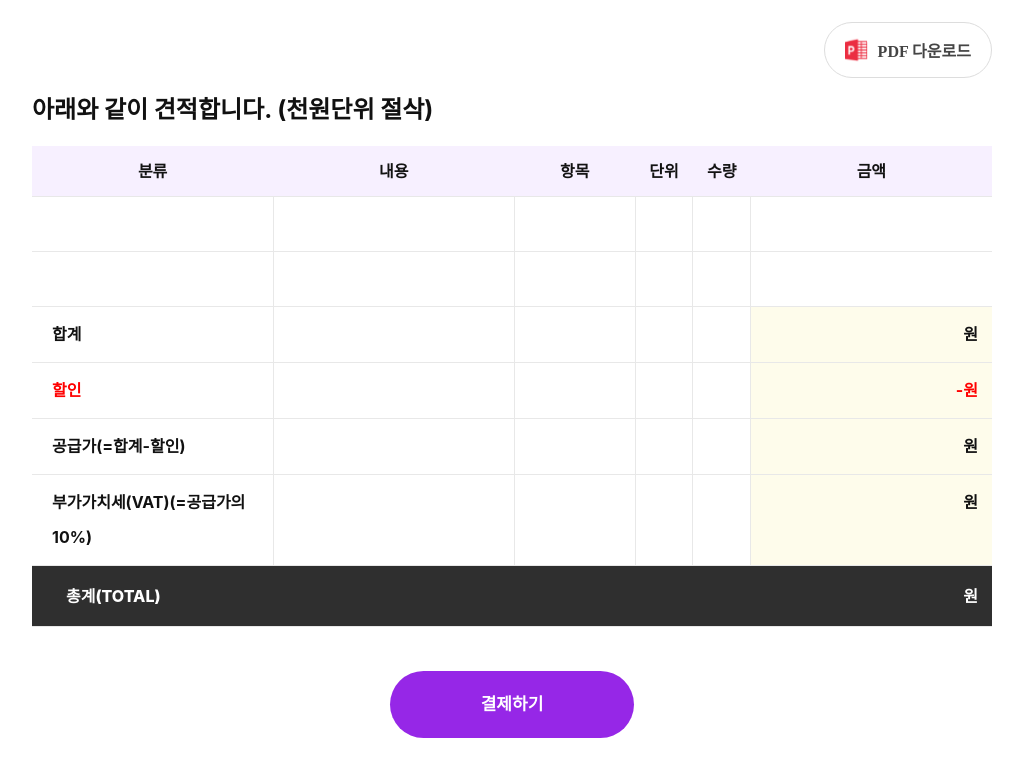
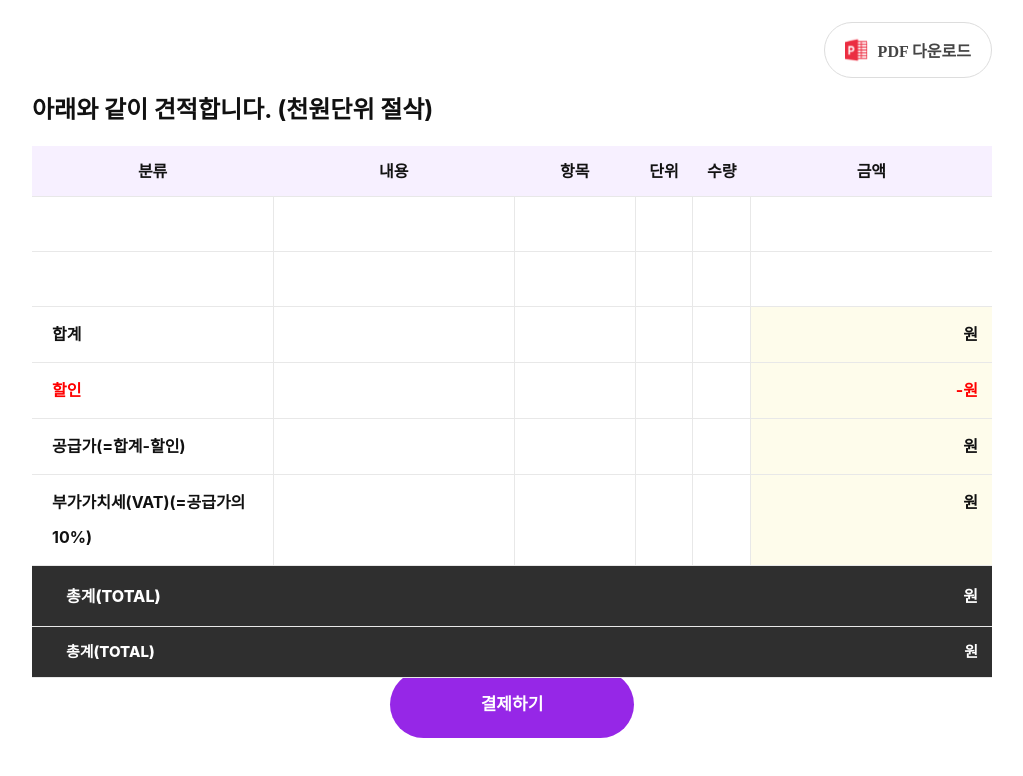
Before and after one commit to kimyeji89/amento, a React (Create React App) app: page /estimateSheet in a window 1280 px wide. Shown: the part 654-1430 px from the top of the page, without its empty margins (128-1151 px from the left). Built offline with nearby package versions, Linux system fonts and the light colour scheme; a web font is replaced by a local one.

Commit message:
[MOD] 견적서 테이블 푸터

```diff
--- a/src/components/table/TablePageWrap.jsx
+++ b/src/components/table/TablePageWrap.jsx
@@ -9,7 +9,7 @@ export default function TablePageWrap({ children }) {
 
   const ctn_pc = css`
     width: 100%;
-    margin-top: ${headerHeight}px;
+    margin: ${headerHeight}px auto 0;
     box-sizing: border-box;
     padding: 160px 205px 216px 210px;
     @media (max-width: 1280px) {
@@ -24,7 +24,7 @@ export default function TablePageWrap({ children }) {
   `;
   const ctn_mobile = css`
     width: 100%;
-    margin-top: ${headerHeight}px;
+    margin: ${headerHeight}px auto 0;
     box-sizing: border-box;
     padding: 34px 20px 265px 20px;
   `;
--- a/src/pages/BusinessReviewPage/BusinessExample.jsx
+++ b/src/pages/BusinessReviewPage/BusinessExample.jsx
@@ -295,8 +295,12 @@ const control_button = css`
   text-transform: uppercase;
   color: var(--primary, #9627e7);
   text-decoration-line: underline;
+  transition: transform 0.3s ease;
   svg {
     stroke: var(--primary, #9627e7);
+  }
+  &:hover {
+    transform: translateY(-8px);
   }
   &.disabled {
     color: #343434;
--- a/src/pages/EstimateSheetPage/EstimateSheetPage.jsx
+++ b/src/pages/EstimateSheetPage/EstimateSheetPage.jsx
@@ -118,7 +118,7 @@ const button_text = css`
 const section2_ctn = css`
   margin-bottom: 44px;
   @media (max-width: 375px) {
-    margin-bottom: 34px;
+    margin-bottom: 84px;
   }
 `;
 
--- a/src/pages/EstimateSheetPage/PurpleTable.jsx
+++ b/src/pages/EstimateSheetPage/PurpleTable.jsx
@@ -3,6 +3,7 @@ import { css } from "@emotion/react";
 
 export default function PurpleTable() {
   return (
+    <div css={outer_ctn}>
       <div css={ctn}>
         <table border="1" cellSpacing="0" cellPadding="10" width="100%">
           <thead>
@@ -76,9 +77,19 @@ export default function PurpleTable() {
           </tfoot>
         </table>
       </div>
+      <div css={mobile_tfoot}>
+        <p css={mobile_tfoot_th}>총계(TOTAL)</p>
+        <p colSpan="5" css={[mobile_tfoot_td, last]}>
+          원
+        </p>
+      </div>
+    </div>
   );
 }
-
+const outer_ctn = css`
+  width: 100%;
+  position: relative;
+`;
 const ctn = css`
   @media (max-width: 768px) {
     overflow-x: scroll;
@@ -189,7 +200,7 @@ const tfoot_th = css`
     white-space: nowrap;
   }
   @media (max-width: 375px) {
-    height: 50px;
+    display: none;
   }
 `;
 
@@ -197,3 +208,32 @@ const tfoot_td = css`
   ${tfoot_th};
   padding: 10px 14px;
 `;
+
+const mobile_tfoot = css`
+  display: flex;
+  justify-content: space-between;
+  align-items: center;
+  position: absolute;
+  width: 100%;
+  background: #2f2f2f;
+  border-bottom: 1px solid var(--stroke, #e8e8e8);
+`;
+
+const mobile_tfoot_th = css`
+  height: 50px;
+  box-sizing: border-box;
+  padding: 10px 34px;
+  background: #2f2f2f;
+  color: #fff;
+  font-size: 15px;
+  font-weight: 800;
+  white-space: nowrap;
+  word-break: keep-all;
+  text-transform: uppercase;
+  line-height: calc(50px - 2 * 10px);
+  border: none;
+`;
+const mobile_tfoot_td = css`
+  ${mobile_tfoot_th};
+  padding: 10px 14px;
+`;
```
Lines whose indentation alone changed are shown as unchanged.
